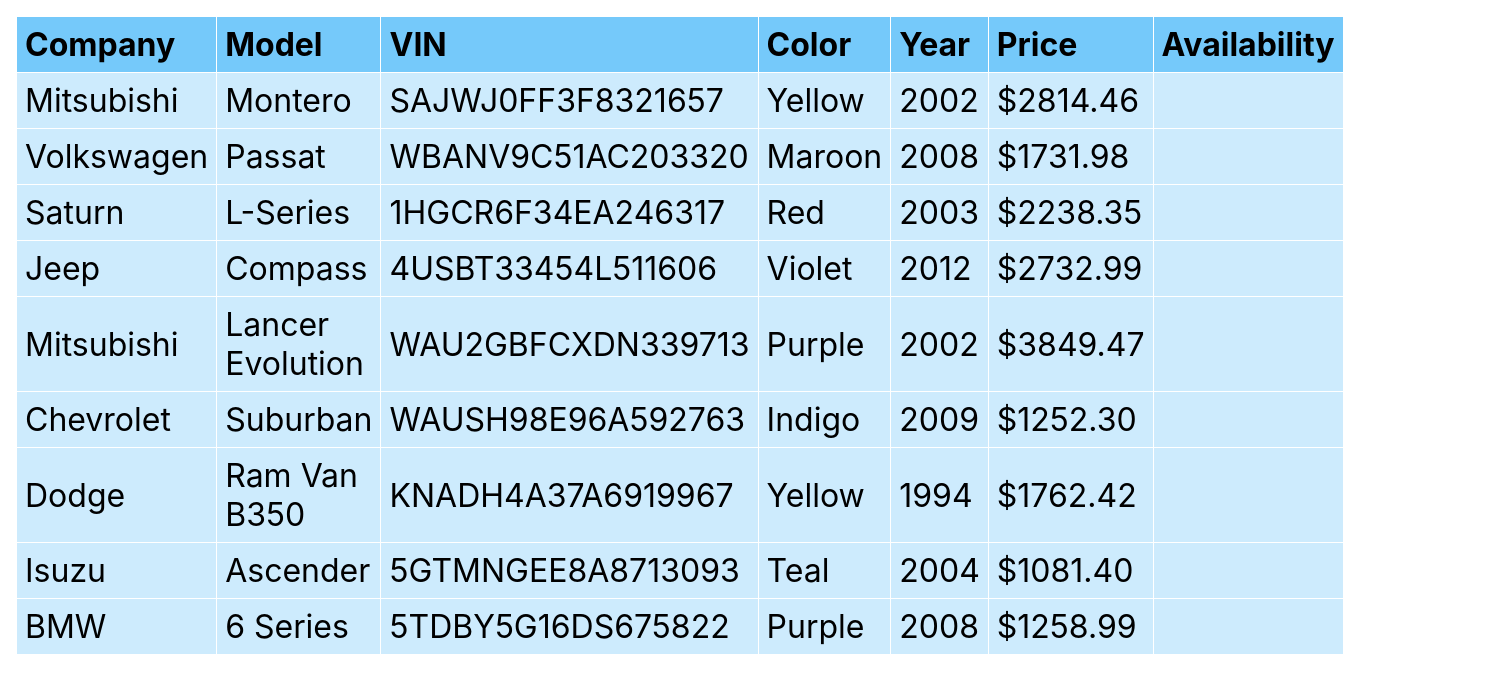
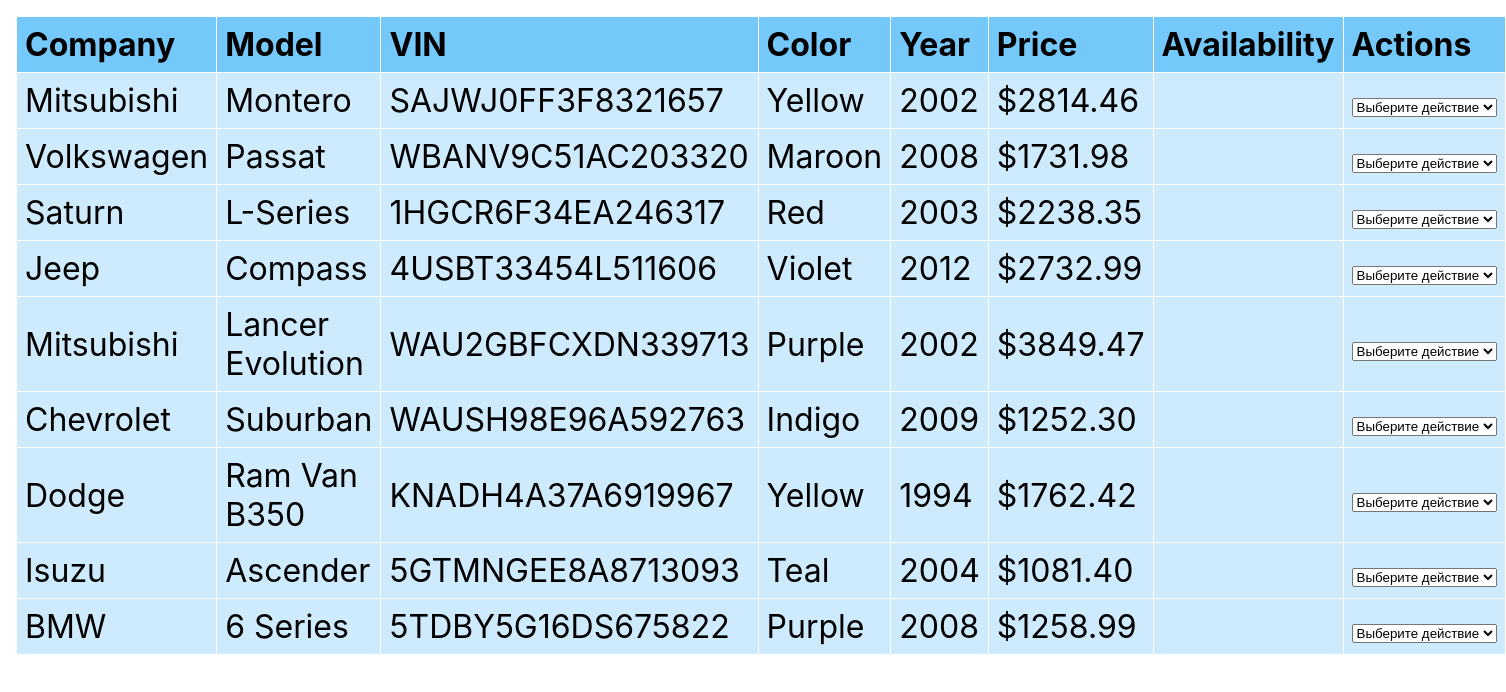
Before and after one commit to andreii2022/reactSoftWare, a React (Create React App) app: page / in a window 1280 px wide. Shown: the top 692 px of the page, 1506 px wide, since content can reach past the window. Built offline with nearby package versions, Linux system fonts and the light colour scheme.

Commit message:
add drop-down list

```diff
--- a/src/App.js
+++ b/src/App.js
@@ -20,6 +20,7 @@
         <th>Year</th>
         <th>Price</th>
         <th>Availability</th>
+        <th>Actions</th>
 
       </tr>
     </thead>
@@ -33,7 +34,14 @@
         <td>{contact.car_model_year}</td>
         <td>{contact.price}</td>
         <td>{contact.availability}</td>
-
+        <td>
+        <select>
+                  <option value="">Выберите действие</option>
+                  <option value="edit">Редактировать</option>
+                  <option value="delete">Удалить</option>
+                  {/* Добавьте дополнительные опции здесь */}
+                </select>
+        </td>
       </tr>
       ))}
 
```
